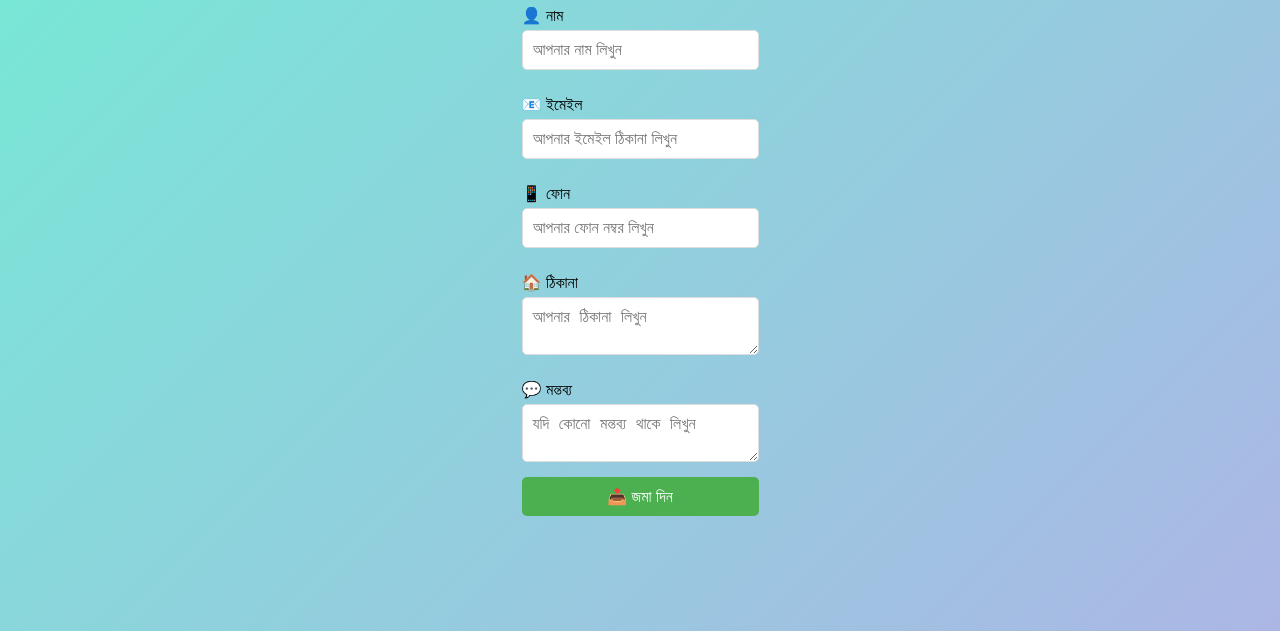
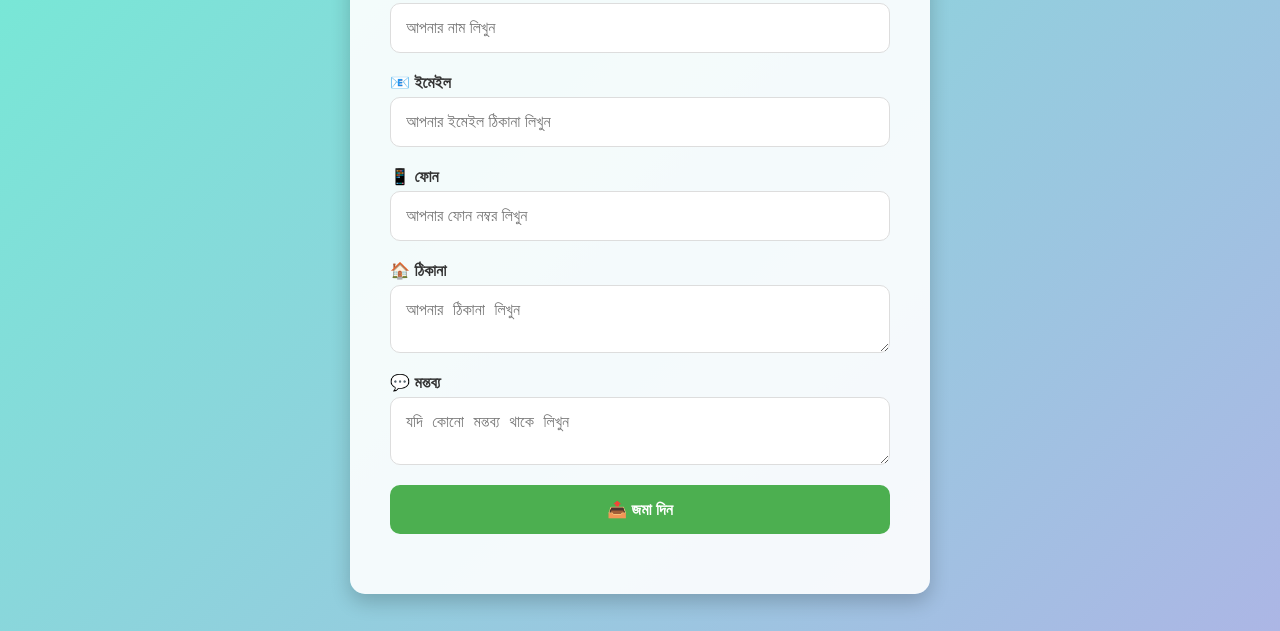
Before and after one commit to julfikerhossenshebbir/contact, a plain HTML site: page index.html in a window 1280 px wide. Shown: the part 169-800 px from the top of the page. Drawn offline with Linux system fonts and the light colour scheme.

Commit message:
Update styles.css

```diff
--- a/styles.css
+++ b/styles.css
@@ -1,27 +1,39 @@
-body {
+/* Full-Screen Background */
+body, html {
+    margin: 0;
+    padding: 0;
+    width: 100%;
+    height: 100%;
     font-family: 'Arial', sans-serif;
     background: linear-gradient(135deg, #74ebd5, #acb6e5);
     display: flex;
     justify-content: center;
     align-items: center;
-    height: 100vh;
-    margin: 0;
 }
 
-.form-container {
-    background: #fff;
-    padding: 20px 30px;
-    border-radius: 10px;
-    box-shadow: 0px 5px 15px rgba(0, 0, 0, 0.2);
-    text-align: center;
+.full-screen-form {
     width: 100%;
-    max-width: 400px;
+    height: 100%;
+    display: flex;
+    justify-content: center;
+    align-items: center;
+}
+
+.form-content {
+    background: rgba(255, 255, 255, 0.9);
+    padding: 40px;
+    border-radius: 15px;
+    box-shadow: 0px 8px 20px rgba(0, 0, 0, 0.2);
+    width: 100%;
+    max-width: 500px;
+    animation: fadeIn 1s ease-in-out;
 }
 
 h1 {
+    font-size: 28px;
+    color: #333;
     margin-bottom: 20px;
-    font-size: 24px;
-    color: #333;
+    text-align: center;
 }
 
 form {
@@ -30,31 +42,48 @@ form {
 }
 
 label {
-    margin: 10px 0 5px;
-    text-align: left;
+    margin-bottom: 5px;
+    font-weight: bold;
+    color: #333;
 }
 
 input, textarea, button {
-    padding: 10px;
-    margin-bottom: 15px;
+    padding: 15px;
+    margin-bottom: 20px;
     border: 1px solid #ddd;
-    border-radius: 5px;
+    border-radius: 10px;
     font-size: 16px;
+    transition: all 0.3s ease;
+}
+
+input:focus, textarea:focus {
+    border-color: #4CAF50;
+    outline: none;
+    box-shadow: 0px 0px 8px rgba(76, 175, 80, 0.5);
 }
 
 button {
     background: #4CAF50;
     color: white;
+    font-weight: bold;
     border: none;
     cursor: pointer;
-    transition: 0.3s;
+    transition: 0.3s ease;
 }
 
 button:hover {
     background: #45a049;
+    transform: scale(1.05);
 }
 
-input:focus, textarea:focus {
-    border-color: #4CAF50;
-    outline: none;
+/* Add Smooth Fade-in Animation */
+@keyframes fadeIn {
+    from {
+        opacity: 0;
+        transform: translateY(20px);
+    }
+    to {
+        opacity: 1;
+        transform: translateY(0);
+    }
 }
```
